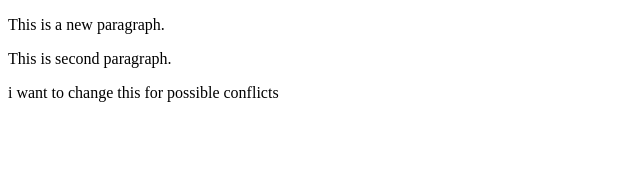
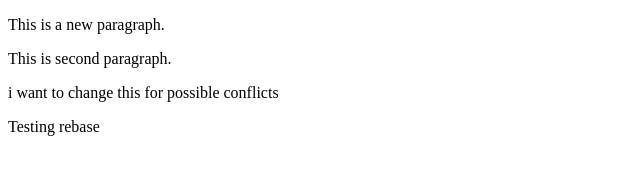
Before and after one commit to pol-dev-shinroo/git-practice, a plain HTML site: page index.html in a window 1280 px wide. Shown: the whole page, without its empty margins (0-640 px from the left). Drawn offline with Linux system fonts and the light colour scheme.

Commit message:
testing for rebase

```diff
--- a/index.html
+++ b/index.html
@@ -10,5 +10,6 @@
         <p>This is a new paragraph.</p>
         <p>This is second paragraph.</p>
         <p>i want to change this for possible conflicts</p>
+        <p>Testing rebase</p>
     </body>
 </html>
```
